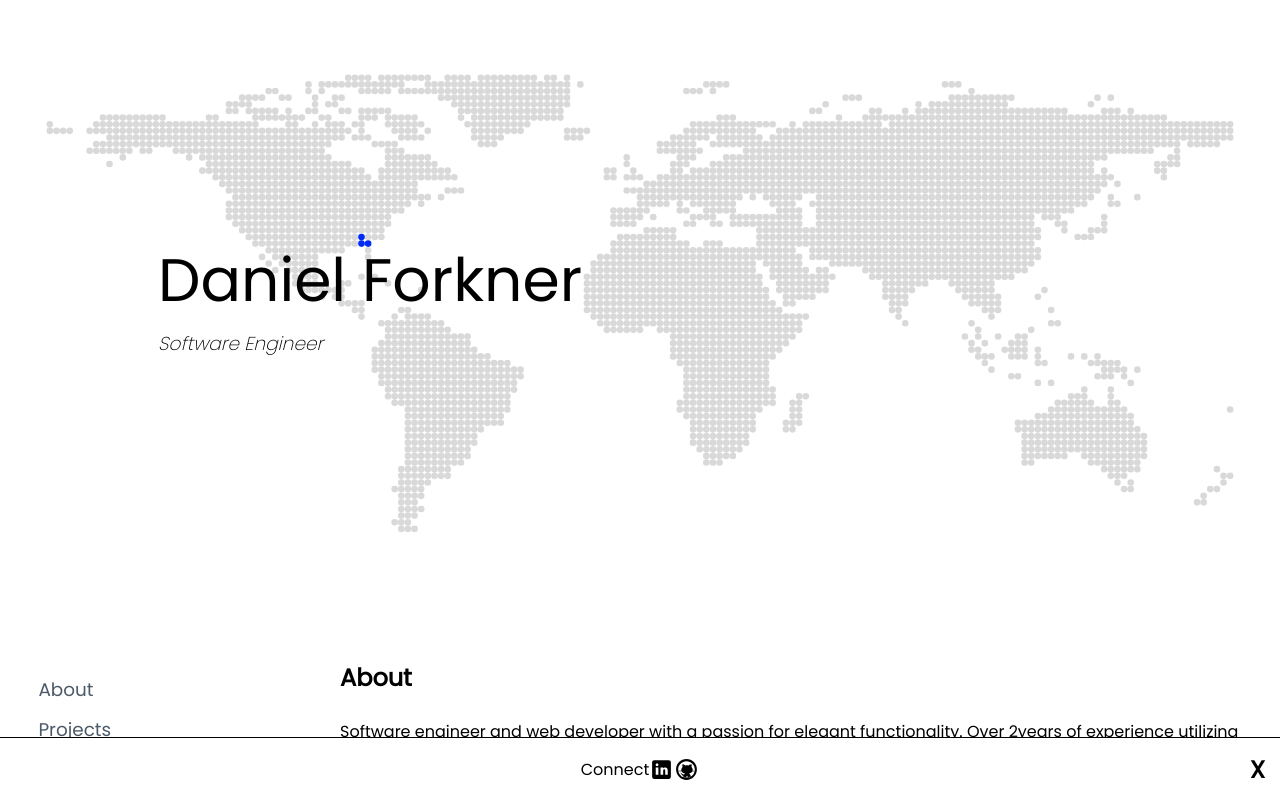
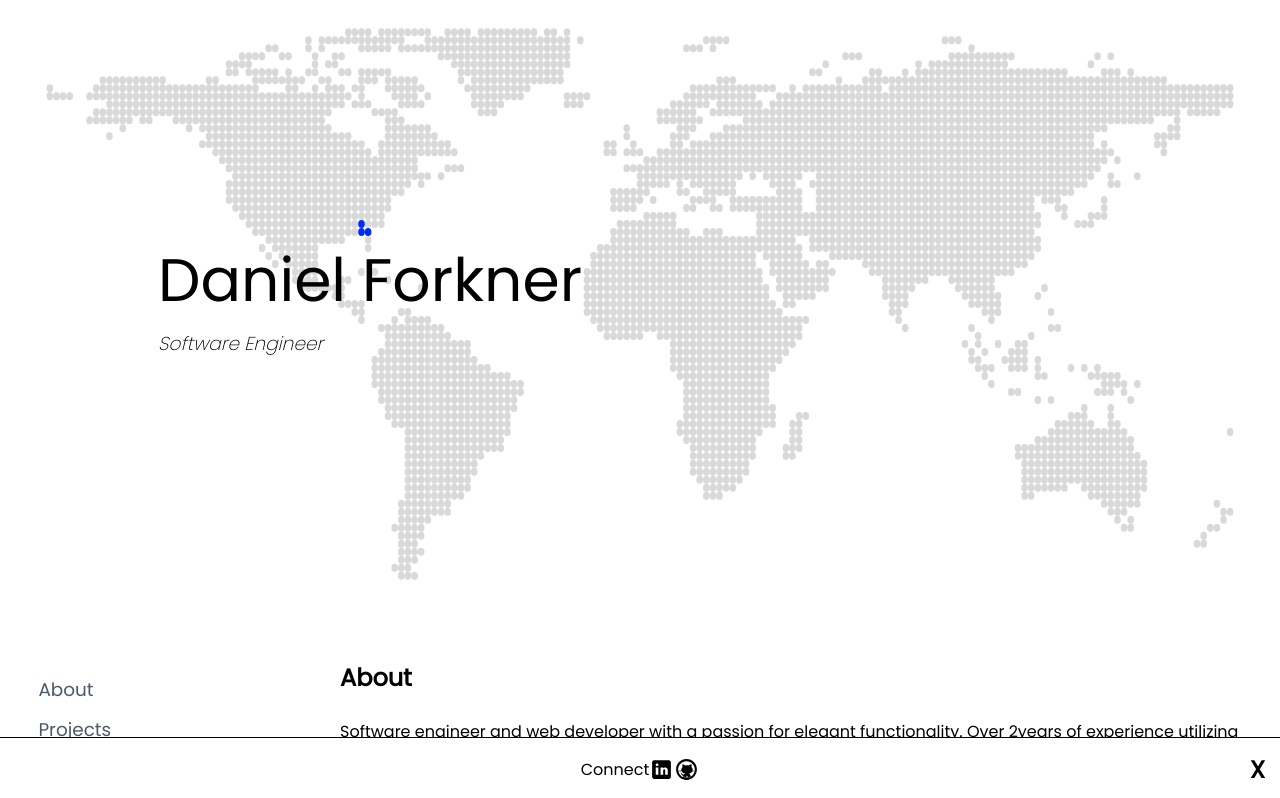
Before and after one commit to danielforkner/Personal-Site, a React app: page / in a window 1280 px wide. Shown: the top 798 px of the page. Built offline with nearby package versions, Linux system fonts and the light colour scheme.

Commit message:
fixed header image

```diff
--- a/src/components/Header.js
+++ b/src/components/Header.js
@@ -1,10 +1,11 @@
 import React from 'react';
 import Border from './Border';
+import background from '/public/images/site/worldmap.svg';
 
 const Header = () => {
   return (
     <header>
-      <div className="background-image"></div>
+      <img className="background-image" src={background} />
       <div className="content-wrapper">
         <div className="content">
           <h2>Daniel Forkner</h2>
--- a/src/index.css
+++ b/src/index.css
@@ -88,7 +88,6 @@ header .content h3 {
   font-style: italic;
 }
 header .background-image {
-  background-image: url("/public/images/site/worldmap.svg");
   position: absolute;
   top: 0;
   left: 0;
--- a/src/sass/_header.scss
+++ b/src/sass/_header.scss
@@ -57,7 +57,6 @@ header {
     }
   }
   .background-image {
-    background-image: url('/public/images/site/worldmap.svg');
     position: absolute;
     top: 0;
     left: 0;
```
